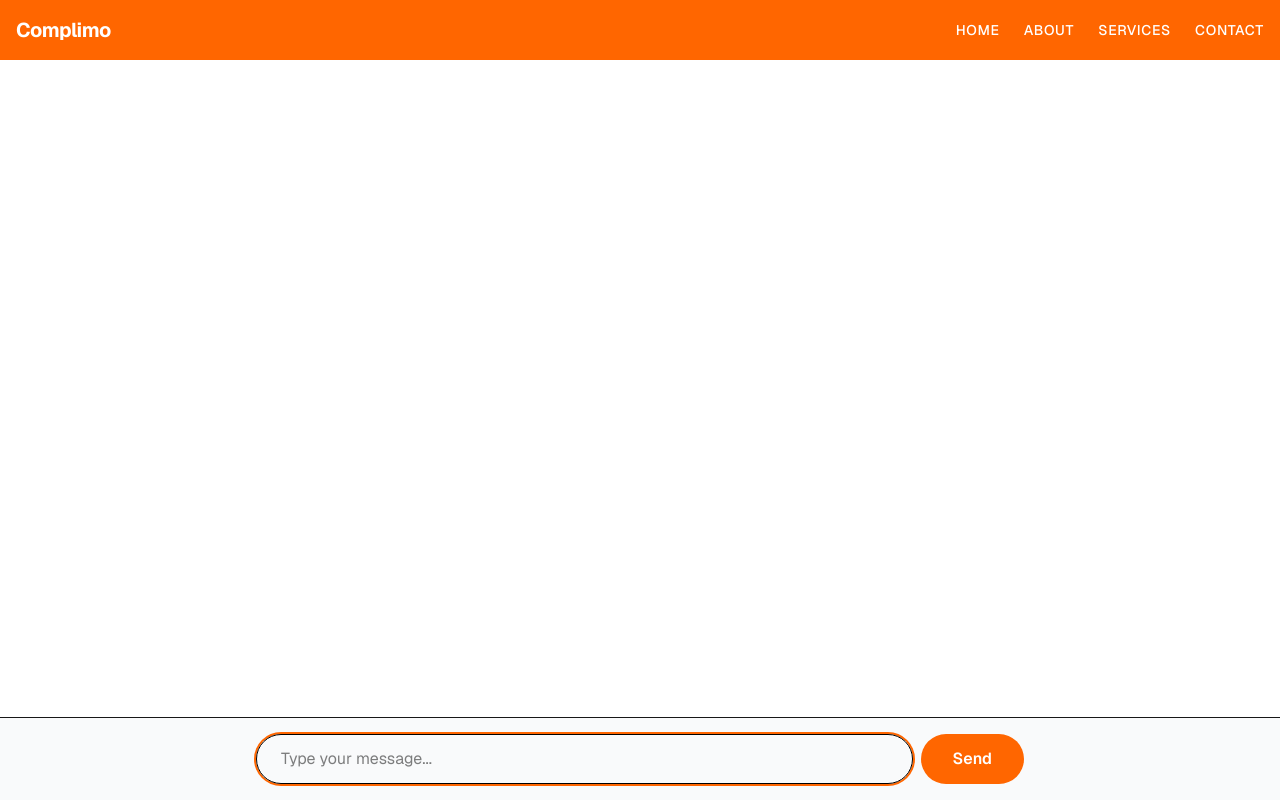
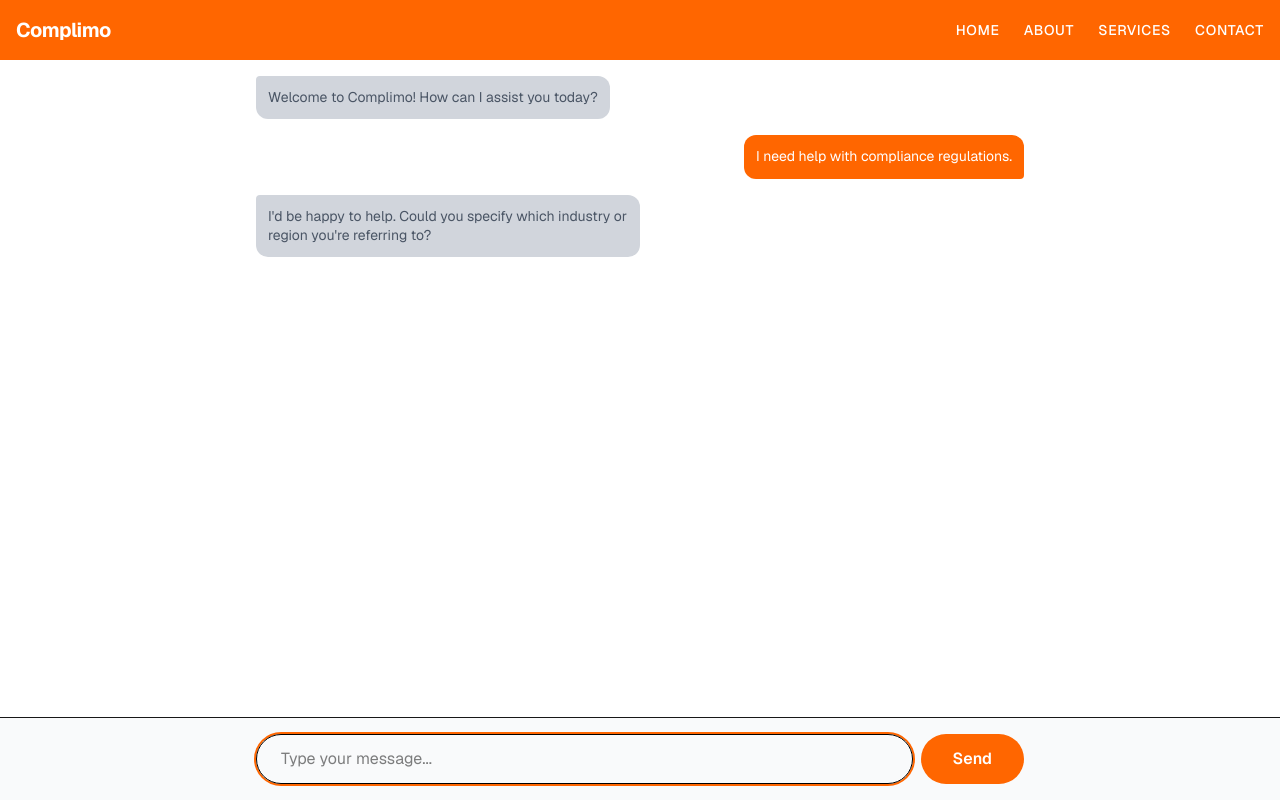
Before and after one commit to tactspace/complimo, a Next.js app in the folder frontend/: page /chat in a window 1280 px wide. Built offline with nearby package versions, Linux system fonts and the light colour scheme.

Commit message:
updated messaging style

```diff
--- a/frontend/src/app/chat/ChatInterface.tsx
+++ b/frontend/src/app/chat/ChatInterface.tsx
@@ -1,12 +1,35 @@
 import { useState, useRef, useEffect } from 'react';
 
-type Message = {
+interface Message {
+  id: number;
   content: string;
   isUser: boolean;
-};
+  timestamp?: Date;
+}
+
+const mockMessages: Message[] = [
+  {
+    id: 1,
+    content: "Welcome to Complimo! How can I assist you today?",
+    isUser: false,
+    timestamp: new Date(Date.now() - 60000)
+  },
+  {
+    id: 2,
+    content: "I need help with compliance regulations.",
+    isUser: true,
+    timestamp: new Date(Date.now() - 30000)
+  },
+  {
+    id: 3,
+    content: "I'd be happy to help. Could you specify which industry or region you're referring to?",
+    isUser: false,
+    timestamp: new Date(Date.now() - 15000)
+  },
+];
 
 export default function ChatInterface() {
-  const [messages, setMessages] = useState<Message[]>([]);
+  const [messages, setMessages] = useState<Message[]>(mockMessages);
   const [inputMessage, setInputMessage] = useState('');
   const messagesEndRef = useRef<HTMLDivElement>(null);
 
@@ -22,34 +45,48 @@ export default function ChatInterface() {
     if (!inputMessage.trim()) return;
 
     // Add user message
-    setMessages(prev => [...prev, { content: inputMessage, isUser: true }]);
+    setMessages(prev => [...prev, {
+      id: Date.now(),
+      content: inputMessage,
+      isUser: true,
+      timestamp: new Date()
+    }]);
 
     // Simulate AI response
     setInputMessage('');
     const response = await generateMockResponse(inputMessage);
-    setMessages(prev => [...prev, { content: response, isUser: false }]);
+    setMessages(prev => [...prev, {
+      id: Date.now(),
+      content: response,
+      isUser: false,
+      timestamp: new Date()
+    }]);
   };
 
   return (
     <div className="flex flex-col h-screen  bg-white font-[family-name:var(--font-geist-sans)]">
-      <div className="flex-1 overflow-y-auto p-4 space-y-4">
-        {messages.map((message, index) => (
+      <div className="flex-1 overflow-y-auto p-4">
+        <div className="max-w-3xl mx-auto space-y-4">
+          {messages.map((message) => (
             <div
-            key={index}
+              key={message.id}
               className={`flex ${message.isUser ? 'justify-end' : 'justify-start'}`}
             >
               <div
-              className={`max-w-3xl p-4 rounded-lg ${
+                className={`max-w-[50%] p-3 ${
                   message.isUser
-                  ? 'bg-[#FF6600] text-white'
-                  : 'bg-gray-50 text-gray-800 border border-gray-100'
+                    ? 'bg-[#FF6600] text-white rounded-xl rounded-br-sm ml-6'
+                    : 'bg-gray-300 rounded-xl rounded-tl-sm mr-6'
                 }`}
               >
+                <p className={`text-sm leading-snug ${message.isUser ? 'text-white' : 'text-gray-600'}`}>
                   {message.content}
+                </p>
               </div>
             </div>
           ))}
           <div ref={messagesEndRef} />
+        </div>
       </div>
 
       <div className="border-t p-4 bg-gray-50">
```
Lines whose indentation alone changed are shown as unchanged.
